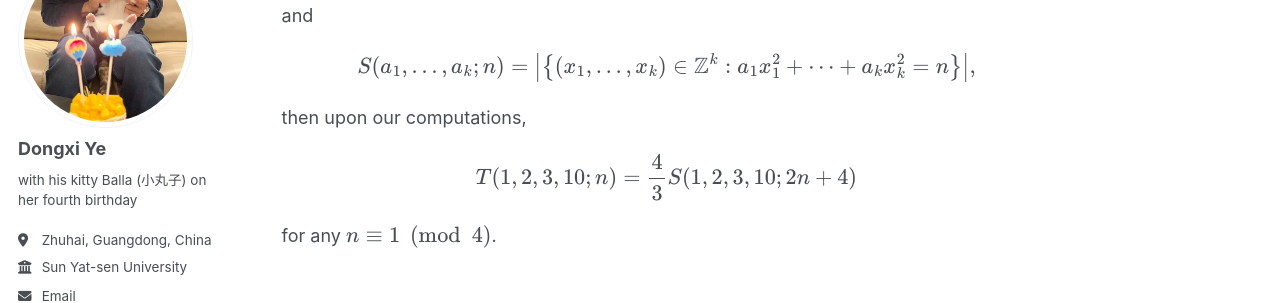
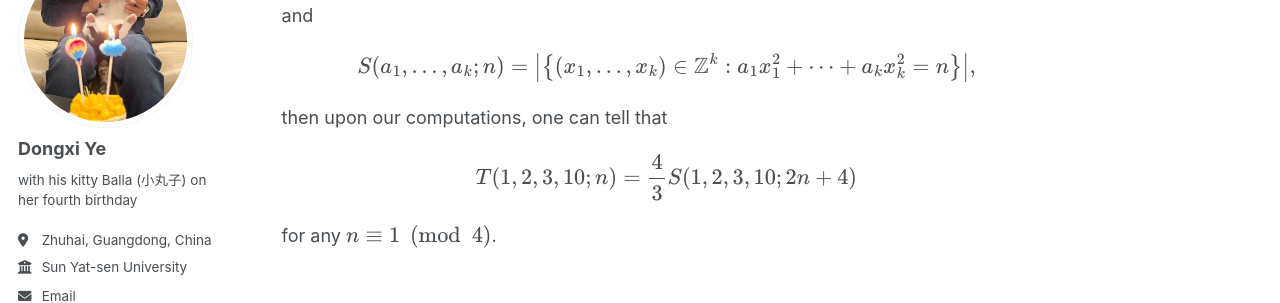
Before and after one commit to Dongxi-Ye/homepage, a Jekyll site: the page built from _teaching/Project 2022.md, in a window 1280 px wide and 900 px high, scrolled down 380 px. Shown: the part 153-456 px from the top of the window. Built offline with Jekyll 4.4.1, drawn with Linux system fonts in a browser that asks for light colours.

Commit message:
Update Project 2022.md

```diff
--- a/_teaching/Project 2022.md
+++ b/_teaching/Project 2022.md
@@ -20,7 +20,7 @@ and
 
 $$S(a_{1},\ldots,a_{k};n)=\left|\left\{(x_{1},\ldots,x_{k})\in\mathbb{Z}^{k}: a_{1}x_{1}^{2}+\cdots+a_{k}x_{k}^{2}=n \right\}\right|,$$
 
-then upon our computations,
+then upon our computations, one can tell that
 
 $${T(1,2,3,10;n)=\frac{4}{3}S(1,2,3,10;2n+4)}$$
 
```
